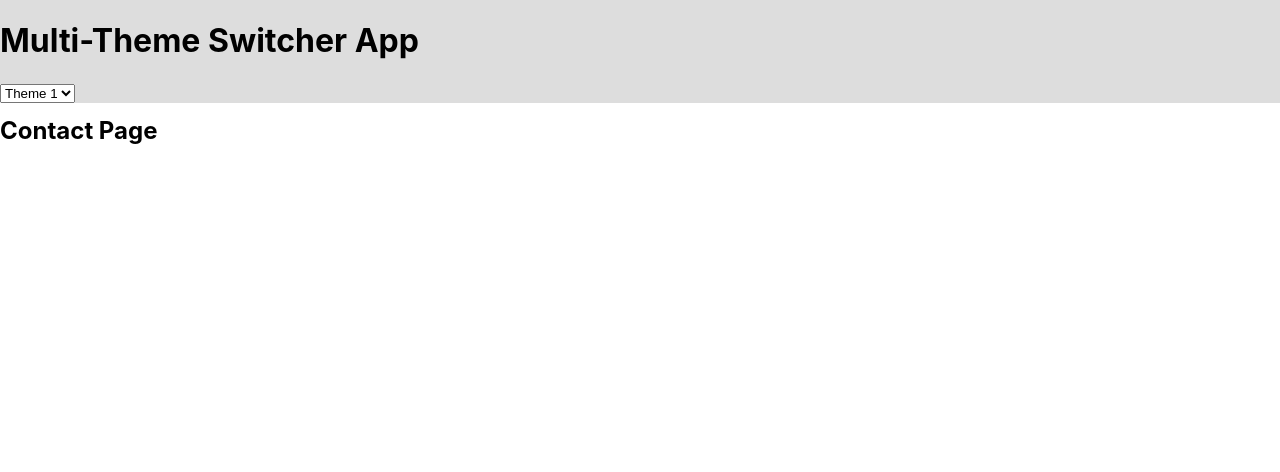
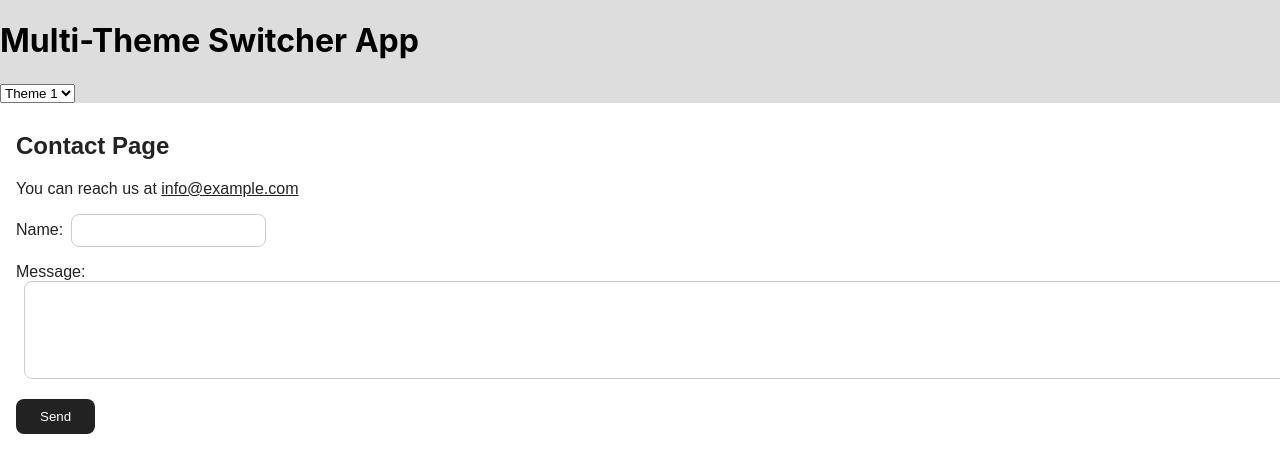
Before and after one commit to iShahzaib/Mohd_Shahzaib_Hussain_ReactJS_Developer, a React (Create React App) app in the folder multi-theme-switcher-app/: page /contact in a window 1280 px wide. Shown: the top 472 px of the page. Built offline with nearby package versions, Linux system fonts and the light colour scheme.

Commit message:
dummy code second

```diff
--- a/multi-theme-switcher-app/src/components/Header.tsx
+++ b/multi-theme-switcher-app/src/components/Header.tsx
@@ -1,12 +1,23 @@
-import { useTheme } from '../context/ThemeContext';
+import React from "react";
+import { useTheme } from "../context/ThemeContext";
 
 export default function Header() {
   const { themeName, setThemeName } = useTheme();
 
   return (
-    <header style={{ position: 'fixed', top: 0, width: '100%', backgroundColor: '#ddd' }}>
+    <header
+      style={{
+        position: "fixed",
+        top: 0,
+        width: "100%",
+        backgroundColor: "#ddd",
+      }}
+    >
       <h1>Multi-Theme Switcher App</h1>
-      <select value={themeName} onChange={(e) => setThemeName(e.target.value as any)}>
+      <select
+        value={themeName}
+        onChange={(e) => setThemeName(e.target.value as any)}
+      >
         <option value="theme1">Theme 1</option>
         <option value="theme2">Theme 2</option>
         <option value="theme3">Theme 3</option>
--- a/multi-theme-switcher-app/src/components/ProductCard.tsx
+++ b/multi-theme-switcher-app/src/components/ProductCard.tsx
@@ -1,17 +1,64 @@
-// src/components/Header.tsx
-import { useTheme } from '../context/ThemeContext';
+import React from "react";
+import { useTheme } from "../context/ThemeContext";
 
-export default function Header() {
-  const { themeName, setThemeName } = useTheme();
+interface ProductCardProps {
+  title: string;
+  price: number;
+  image: string;
+  description: string;
+}
+
+const ProductCard: React.FC<ProductCardProps> = ({ title, price, image, description }) => {
+  const { theme } = useTheme();
 
   return (
-    <header style={{ position: 'fixed', top: 0, width: '100%', backgroundColor: '#ddd' }}>
-      <h1>Multi Theme App</h1>
-      <select value={themeName} onChange={(e) => setThemeName(e.target.value as any)}>
-        <option value="theme1">Theme 1</option>
-        <option value="theme2">Theme 2</option>
-        <option value="theme3">Theme 3</option>
-      </select>
-    </header>
+    <div
+      style={{
+        background: theme.cardBg,
+        color: theme.cardColor,
+        borderRadius: theme.borderRadius,
+        boxShadow: theme.boxShadow || "0 2px 8px rgba(0,0,0,0.05)",
+        padding: theme.spacing,
+        margin: theme.spacing,
+        maxWidth: 300,
+        fontFamily: theme.fontFamily,
+        display: "flex",
+        flexDirection: "column",
+        alignItems: "center",
+      }}
+    >
+      <img
+        src={image}
+        alt={title}
+        style={{
+          width: "100%",
+          height: 180,
+          objectFit: "contain",
+          borderRadius: theme.borderRadius,
+          marginBottom: theme.spacing,
+          background: "#fff",
+        }}
+      />
+      <h3 style={{ margin: "8px 0" }}>{title}</h3>
+      <p style={{ fontWeight: "bold", margin: "4px 0" }}>${price}</p>
+      <p style={{ fontSize: 14, margin: "8px 0" }}>{description.slice(0, 60)}...</p>
+      <button
+        style={{
+          background: theme.buttonBg,
+          color: theme.buttonColor,
+          border: "none",
+          borderRadius: theme.borderRadius,
+          padding: "8px 16px",
+          fontFamily: theme.fontFamily,
+          cursor: "pointer",
+          marginTop: 8,
+          transition: "background 0.3s",
+        }}
+      >
+        Add to Cart
+      </button>
+    </div>
   );
-}
+};
+
+export default ProductCard;
--- a/multi-theme-switcher-app/src/context/ThemeContext.tsx
+++ b/multi-theme-switcher-app/src/context/ThemeContext.tsx
@@ -1,32 +1,51 @@
-import React, { createContext, useContext, useEffect, useState } from 'react';
-import theme1 from '../themes/theme1';
-import theme2 from '../themes/theme2';
-import theme3 from '../themes/theme3';
+import React, { createContext, useContext, useEffect, useState } from "react";
+import theme1 from "../themes/theme1";
+import theme2 from "../themes/theme2";
+import theme3 from "../themes/theme3";
 
-export type ThemeType = 'theme1' | 'theme2' | 'theme3';
+export type ThemeType = "theme1" | "theme2" | "theme3";
 
-const themes = { theme1, theme2, theme3 };
+export interface Theme {
+  background: string;
+  color: string;
+  fontFamily: string;
+  [key: string]: string;
+}
 
-const ThemeContext = createContext<{
-  theme: any;
+const themes: Record<ThemeType, Theme> = { theme1, theme2, theme3 };
+
+interface ThemeContextProps {
+  theme: Theme;
   themeName: ThemeType;
   setThemeName: (name: ThemeType) => void;
-}>({ theme: theme1, themeName: 'theme1', setThemeName: () => {} });
+}
+
+const ThemeContext = createContext<ThemeContextProps>({
+  theme: theme1,
+  themeName: "theme1",
+  setThemeName: () => {},
+});
 
 export const useTheme = () => useContext(ThemeContext);
 
 export const ThemeProvider = ({ children }: { children: React.ReactNode }) => {
-  const [themeName, setThemeName] = useState<ThemeType>(() =>
-    (localStorage.getItem('app-theme') as ThemeType) || 'theme1'
+  const [themeName, setThemeName] = useState<ThemeType>(
+    () => (localStorage.getItem("app-theme") as ThemeType) || "theme1"
   );
 
   useEffect(() => {
-    localStorage.setItem('app-theme', themeName);
+    localStorage.setItem("app-theme", themeName);
   }, [themeName]);
 
+  const value: ThemeContextProps = {
+    theme: themes[themeName],
+    themeName,
+    setThemeName,
+  };
+
   return (
-    <ThemeContext.Provider value={{ theme: themes[themeName], themeName, setThemeName }}>
-      {children}
-    </ThemeContext.Provider>
+    <ThemeContext.Provider value={value}>{children}</ThemeContext.Provider>
   );
 };
+
+export default ThemeContext;
--- a/multi-theme-switcher-app/src/pages/About.tsx
+++ b/multi-theme-switcher-app/src/pages/About.tsx
@@ -1 +1,24 @@
-export default function About() { return <div><h2>About Page</h2></div>; }
+import React from "react";
+import { useTheme } from "../context/ThemeContext";
+
+export default function About() {
+  const { theme } = useTheme();
+
+  return (
+    <div
+      style={{
+        background: theme.background,
+        color: theme.color,
+        fontFamily: theme.fontFamily,
+        minHeight: "80vh",
+        padding: theme.spacing,
+        borderRadius: theme.borderRadius,
+      }}
+    >
+      <h2>About Page</h2>
+      <p>
+        This is a demo React app showcasing a multi-theme switcher. You can switch between three unique themes using the dropdown in the header. Each theme changes the layout, fonts, colors, and overall structure of the app.
+      </p>
+    </div>
+  );
+}
--- a/multi-theme-switcher-app/src/pages/Contact.tsx
+++ b/multi-theme-switcher-app/src/pages/Contact.tsx
@@ -1 +1,78 @@
-export default function Contact() { return <div><h2>Contact Page</h2></div>; }
+import React from "react";
+import { useTheme } from "../context/ThemeContext";
+
+export default function Contact() {
+  const { theme } = useTheme();
+
+  return (
+    <div
+      style={{
+        background: theme.background,
+        color: theme.color,
+        fontFamily: theme.fontFamily,
+        minHeight: "80vh",
+        padding: theme.spacing,
+        borderRadius: theme.borderRadius,
+      }}
+    >
+      <h2>Contact Page</h2>
+      <p>
+        You can reach us at{" "}
+        <a
+          href="mailto:info@example.com"
+          style={{ color: theme.buttonBg }}
+        >
+          info@example.com
+        </a>
+      </p>
+      <form style={{ marginTop: theme.spacing }}>
+        <div style={{ marginBottom: theme.spacing }}>
+          <label>
+            Name:
+            <input
+              type="text"
+              style={{
+                marginLeft: 8,
+                padding: "8px",
+                borderRadius: theme.borderRadius,
+                border: "1px solid #ccc",
+                fontFamily: theme.fontFamily,
+              }}
+            />
+          </label>
+        </div>
+        <div style={{ marginBottom: theme.spacing }}>
+          <label>
+            Message:
+            <textarea
+              style={{
+                marginLeft: 8,
+                padding: "8px",
+                borderRadius: theme.borderRadius,
+                border: "1px solid #ccc",
+                fontFamily: theme.fontFamily,
+                width: "100%",
+                minHeight: 80,
+              }}
+            />
+          </label>
+        </div>
+        <button
+          type="submit"
+          style={{
+            background: theme.buttonBg,
+            color: theme.buttonColor,
+            border: "none",
+            borderRadius: theme.borderRadius,
+            padding: "10px 24px",
+            fontFamily: theme.fontFamily,
+            cursor: "pointer",
+            transition: "background 0.3s",
+          }}
+        >
+          Send
+        </button>
+      </form>
+    </div>
+  );
+}
--- a/multi-theme-switcher-app/src/pages/Home.tsx
+++ b/multi-theme-switcher-app/src/pages/Home.tsx
@@ -1,23 +1,65 @@
 // src/pages/Home.tsx
-import { useEffect, useState } from 'react';
+import { useEffect, useState } from "react";
+import { useTheme } from "../context/ThemeContext";
+import ProductCard from "../components/ProductCard";
+
+interface Product {
+  id: number;
+  title: string;
+  price: number;
+  image: string;
+  description: string;
+}
 
 export default function Home() {
-  const [products, setProducts] = useState([]);
+  const { theme } = useTheme();
+  const [products, setProducts] = useState<Product[]>([]);
+  const [loading, setLoading] = useState(true);
 
   useEffect(() => {
-    fetch('https://fakestoreapi.com/products')
+    fetch("https://fakestoreapi.com/products")
       .then((res) => res.json())
-      .then(setProducts);
+      .then((data) => {
+        setProducts(data);
+        setLoading(false);
+      });
   }, []);
 
   return (
-    <div>
+    <div
+      style={{
+        background: theme.background,
+        color: theme.color,
+        fontFamily: theme.fontFamily,
+        minHeight: "80vh",
+        padding: theme.spacing,
+        borderRadius: theme.borderRadius,
+        transition: "background 0.3s, color 0.3s",
+      }}
+    >
       <h2>Product List</h2>
-      <div>
-        {products.map((product: any) => (
-          <div key={product.id}>{product.title}</div>
-        ))}
-      </div>
+      {loading ? (
+        <p>Loading...</p>
+      ) : (
+        <div
+          style={{
+            display: "flex",
+            flexWrap: "wrap",
+            gap: theme.spacing,
+            justifyContent: "center",
+          }}
+        >
+          {products.map((product) => (
+            <ProductCard
+              key={product.id}
+              title={product.title}
+              price={product.price}
+              image={product.image}
+              description={product.description}
+            />
+          ))}
+        </div>
+      )}
     </div>
   );
 }
--- a/multi-theme-switcher-app/src/themes/theme1.ts
+++ b/multi-theme-switcher-app/src/themes/theme1.ts
@@ -1,8 +1,16 @@
 const theme1 = {
   background: "#ffffff",
-  color: "#000",
-  font: "'Arial', sans-serif",
+  color: "#222222",
+  fontFamily: "'Arial', 'Helvetica Neue', Helvetica, sans-serif",
   layout: "minimal",
+  headerBg: "#f8f9fa",
+  headerColor: "#222222",
+  buttonBg: "#222222",
+  buttonColor: "#ffffff",
+  cardBg: "#f5f5f5",
+  cardColor: "#222222",
+  borderRadius: "8px",
+  spacing: "16px",
 };
 
 export default theme1;
--- a/multi-theme-switcher-app/src/themes/theme2.ts
+++ b/multi-theme-switcher-app/src/themes/theme2.ts
@@ -1,8 +1,18 @@
 const theme2 = {
   background: "#121212",
   color: "#ffffff",
-  font: "'Georgia, serif",
-  layout: "minimal",
+  fontFamily: "'Georgia', serif",
+  layout: "sidebar",
+  headerBg: "#23272f",
+  headerColor: "#fff",
+  buttonBg: "#23272f",
+  buttonColor: "#fff",
+  cardBg: "#1e1e1e",
+  cardColor: "#fff",
+  borderRadius: "4px",
+  spacing: "20px",
+  sidebarBg: "#181a1b",
+  sidebarColor: "#fff",
 };
 
 export default theme2;
--- a/multi-theme-switcher-app/src/themes/theme3.ts
+++ b/multi-theme-switcher-app/src/themes/theme3.ts
@@ -1,8 +1,17 @@
 const theme3 = {
   background: "#f0f8ff",
   color: "#333",
-  font: "'Pacifico', cursive",
+  fontFamily: "'Pacifico', cursive",
   layout: "colorful",
+  headerBg: "#ffb347",
+  headerColor: "#fff",
+  buttonBg: "#ff69b4",
+  buttonColor: "#fff",
+  cardBg: "#fffbe7",
+  cardColor: "#333",
+  borderRadius: "24px",
+  spacing: "24px",
+  boxShadow: "0 4px 16px rgba(255, 182, 193, 0.2)",
 };
 
 export default theme3;
```
Also changed, not shown: multi-theme-switcher-app/src/App.tsx (+3 -17 lines).
